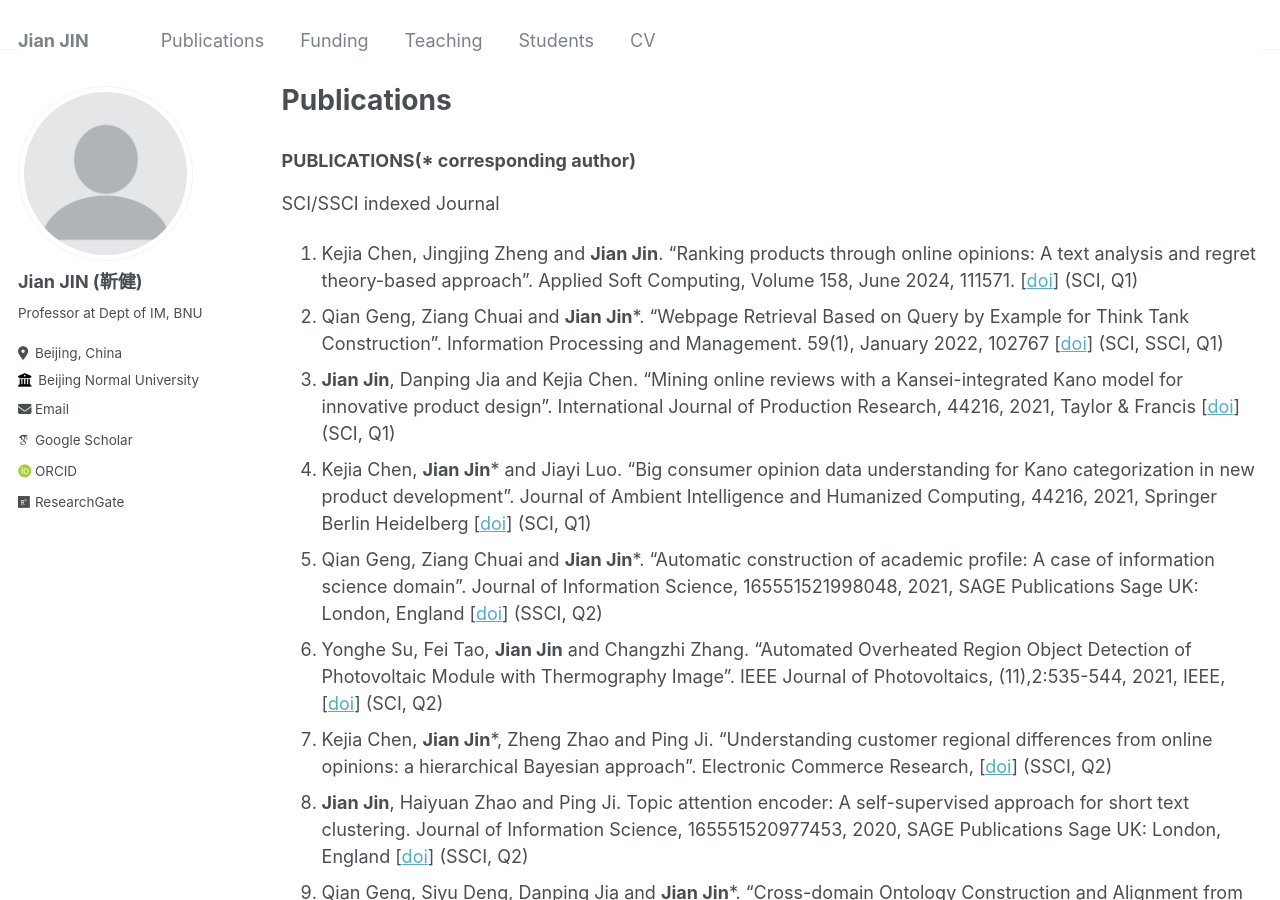
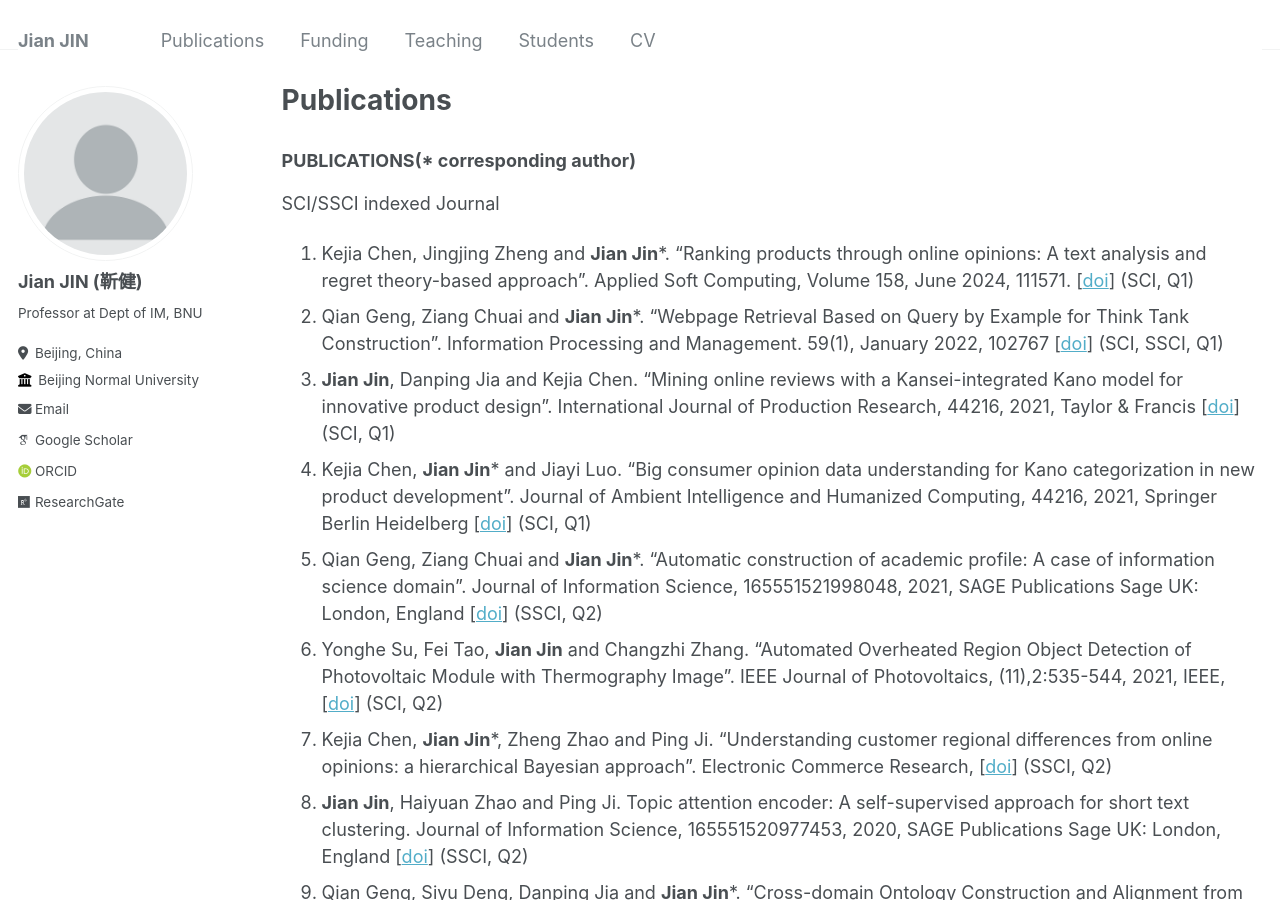
Before and after one commit to xjtujay/xjtujay.github.io, a Jekyll site: the page built from _pages/publications.md, in a window 1280 px wide and 900 px high. Built offline with Jekyll 4.4.1, drawn with Linux system fonts in a browser that asks for light colours; some web fonts are replaced.

```diff
--- a/_pages/publications.md
+++ b/_pages/publications.md
@@ -6,7 +6,7 @@ author_profile: true
 ---
 ### PUBLICATIONS(* corresponding author)
 SCI/SSCI indexed Journal
-29. Kejia Chen, Jingjing Zheng and **Jian Jin**. "Ranking products through online opinions: A text analysis and regret theory-based approach". Applied Soft Computing, Volume 158, June 2024, 111571. [[doi](https://doi.org/10.1016/j.asoc.2024.111571)] (SCI, Q1)
+29. Kejia Chen, Jingjing Zheng and **Jian Jin***. "Ranking products through online opinions: A text analysis and regret theory-based approach". Applied Soft Computing, Volume 158, June 2024, 111571. [[doi](https://doi.org/10.1016/j.asoc.2024.111571)] (SCI, Q1)
 28.	Qian Geng, Ziang Chuai and **Jian Jin***. "Webpage Retrieval Based on Query by Example for Think Tank Construction". Information Processing and Management. 59(1), January 2022, 102767 [[doi](https://doi.org/10.1016/j.ipm.2021.102767)]  (SCI, SSCI, Q1)
 27.	**Jian Jin**, Danping Jia and Kejia Chen. "Mining online reviews with a Kansei-integrated Kano model for innovative product design". International Journal of Production Research, 44216, 2021, Taylor & Francis [[doi](https://doi.org/10.1080/00207543.2021.1949641)] (SCI, Q1)
 26.	Kejia Chen, **Jian Jin*** and Jiayi Luo. "Big consumer opinion data understanding for Kano categorization in new product development". Journal of Ambient Intelligence and Humanized Computing, 44216, 2021, Springer Berlin Heidelberg [[doi](https://doi.org/10.1007/s12652-021-02985-5)] (SCI, Q1)
```
